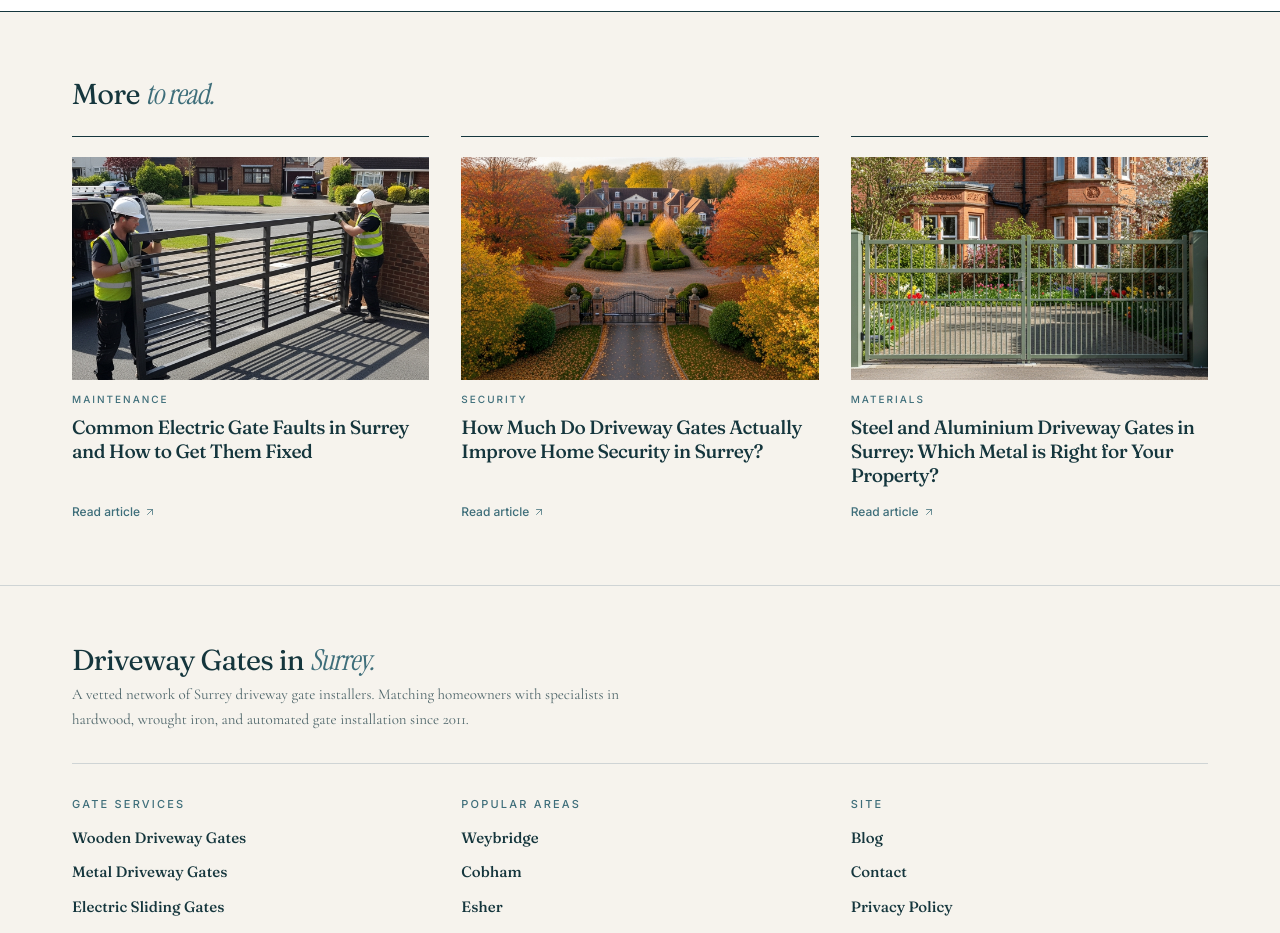
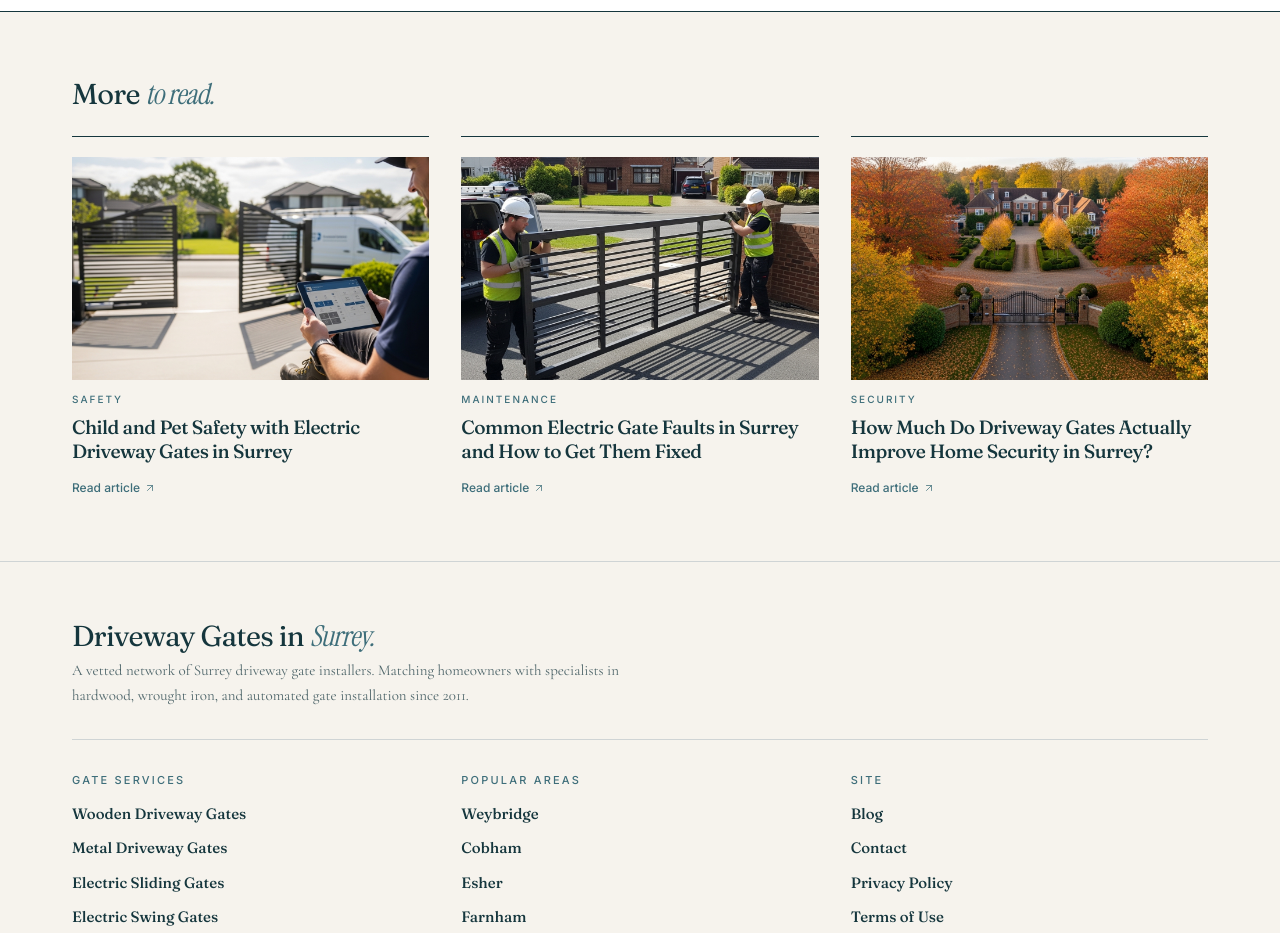
Before and after one commit to nahadgur/drivewaygatessurrey, a Next.js app: page /blog/aerial-view-driveway-gate-design-surrey-estates/ in a window 1280 px wide. Shown: the part 4460-5393 px from the top of the page. Built offline with nearby package versions, Linux system fonts and the light colour scheme.

Commit message:
content: add electric-gate-child-and-pet-safety-surrey spoke

```diff
--- a/data/blog.ts
+++ b/data/blog.ts
@@ -743,11 +743,64 @@ const articleJ: BlogArticle = {
   ],
 };
 
+const articleK: BlogArticle = {
+  slug: 'electric-gate-child-and-pet-safety-surrey',
+  title: 'Child and Pet Safety with Electric Driveway Gates in Surrey',
+  metaTitle: 'Electric Gate Child and Pet Safety Surrey | 2026 Guide',
+  metaDescription: 'How to keep children and pets safe around an automated driveway gate in Surrey. Safety edges, photocells, force limiting, soft close, the BS EN 12453 requirement, and the manual override explained.',
+  category: 'Safety',
+  publishDate: '2026-06-23',
+  featuredImage: '/images/gates/gate-automation-commissioning-tablet-installer.png',
+  excerpt: 'An automated gate is a powerful machine that moves close to where children play and pets roam. With the right safety systems and a few household habits, the risk is very low. Here is what keeps a Surrey family gate safe.',
+  content: [
+    { type: 'p', text: 'An automated driveway gate is a heavy machine that opens and closes in the part of the property where children play and pets come and go. For most Surrey families this is the entrance they use several times a day, often with young children in the car or a dog underfoot. A correctly specified and commissioned gate is designed to detect a person or animal in its path and stop before any harm is done, but that protection depends on the safety systems being present, calibrated, and maintained. This guide explains the systems that keep a family gate safe, the standard that governs them, and the household habits that matter just as much as the hardware.' },
+    { type: 'p', text: 'The reassuring point to start with is that a gate installed and commissioned to the correct standard, by an installer who carries the right test equipment, is a low-risk feature of a home. The incidents that have occurred in the UK have almost always involved gates with absent or wrongly adjusted safety systems. The way to keep your family safe is to insist on a properly commissioned installation and to understand how it protects the people and animals around it.' },
+    { type: 'h2', text: 'The Safety Systems That Protect Children and Pets' },
+    { type: 'p', text: 'A family gate relies on several layers of protection that work together. No single device is relied upon on its own, which is why a properly specified gate remains safe even if one element is briefly compromised.' },
+    { type: 'list', items: [
+      'Safety edges: pressure-sensitive strips on the leading face of each gate leaf that stop and reverse the gate the moment they touch an obstruction, including a small child or a pet.',
+      'Photocells: infrared beams across the opening that hold the gate open, or reverse it, if anything breaks the beam while the gate is closing.',
+      'Force limiting: the motor control is set so the impact force at the leading edge stays within safe limits, so even a missed contact is gentle rather than crushing.',
+      'Soft close and soft start: the gate slows as it approaches the closed position rather than slamming, which reduces both the impact and the risk of a trapped finger or paw.',
+      'Manual override: a key release that disconnects the motor so the gate can be moved by hand in a power cut or an emergency.',
+    ]},
+    { type: 'p', text: 'Photocells deserve particular attention where children are involved. A single beam set at adult waist height will not detect a toddler or a crouching child, so a compliant installation protects the opening at low level as well. Ask your installer to confirm the photocell heights are set to catch a small child, not just a standing adult.' },
+    { type: 'h2', text: 'The BS EN 12453 Force Requirement' },
+    { type: 'p', text: 'BS EN 12453 is the standard that governs the safe operation of powered gates in the UK, and the part that matters most for child and pet safety is the force limit at the leading edge. A gate that can trap a person against a fixed structure must be set so the impact force is measured and held within defined limits, rather than left at whatever the motor is capable of delivering. This is not something an installer can judge by eye. It requires a calibrated force measurement device, a process of testing and adjustment, and a written record of the readings at handover.' },
+    { type: 'p', text: 'Before you engage anyone to install or service a family gate, ask two direct questions: do you carry a force tester, and will you give me a written commissioning record. An installer who cannot answer yes to both is not in a position to commission your gate to the standard, and you should not let them work on a gate that children and pets pass through every day. The detail of what the standard requires and how to verify it is covered in our [BS EN 12453 commissioning guide](/blog/gate-installer-commissioning-bs-en-12453-surrey/).' },
+    { type: 'external-link', href: 'https://www.hse.gov.uk/work-equipment-machinery/electric-gates.htm', text: 'HSE guidance on the safety of powered gates', source: 'Health and Safety Executive', rel: 'noopener noreferrer' },
+    { type: 'h2', text: 'Supervising Children and Animals Near a Moving Gate' },
+    { type: 'p', text: 'Safety systems are designed to catch the moment a person or animal is in the wrong place, but they are a backstop, not a substitute for supervision. The habits that keep a family safe are simple and worth establishing from the day the gate is commissioned.' },
+    { type: 'list', items: [
+      'Never let children play on, around, or near the gate or its opening arc. A gate is not a swing or a climbing frame, and children should understand it is off limits.',
+      'Keep remote controls and key fobs out of the reach of children so the gate cannot be operated as a toy.',
+      'Watch the gate complete its travel before driving through, and keep children and pets inside the car or well clear of the opening until it has stopped.',
+      'Walk dogs through the opening on a lead rather than letting them run ahead or linger in the gate path.',
+      'Teach older children that the photocells and safety edges are protection of last resort, not something to test deliberately.',
+    ]},
+    { type: 'p', text: 'For a county with a high proportion of family homes on generous plots, where the gate is part of daily life, these habits become second nature quickly. They are no different in principle from teaching children to be careful around a garage door or any other powered domestic machine.' },
+    { type: 'h2', text: 'The Manual Override and Power Cuts' },
+    { type: 'p', text: 'Every automated gate includes a manual release that disconnects the motor and allows the gate to be moved by hand. This matters for safety in two situations: a power cut that leaves the gate stuck, and any emergency where the gate needs to be opened or closed immediately without waiting for the motor. The release is operated with a key, and the method varies between motor brands. Your installer should demonstrate it at handover and the procedure should be written in your handover pack. Make sure every adult in the household knows where the key is kept and how to use the release before you need it in a hurry.' },
+    { type: 'p', text: 'It is worth practising the manual release once so it is familiar. A release you have used calmly in daylight is far easier to operate than one you are reaching for in the dark during an emergency. Keep the release key somewhere accessible to adults but not to children.' },
+    { type: 'h2', text: 'Keeping the Gate Safe Over Time' },
+    { type: 'p', text: 'Safety is not a one-time setting applied at installation. Safety edges wear, photocell alignment drifts, and motor torque rises as mechanical parts age, all of which can quietly erode the protection the gate was commissioned with. An annual service by a competent engineer should include re-testing of the force limits and the safety sensor response, not just lubrication and a visual check. Ask your service engineer explicitly whether force testing is part of the service, because many routine visits do not include it. Our [gate maintenance guide](/blog/electric-gate-maintenance-surrey/) sets out what a thorough annual service should cover.' },
+    { type: 'p', text: 'A gate is also one element of overall property security, and the same closed gate that keeps a vehicle safe also keeps a young child from wandering toward the road. The balance between the security benefit and the family safety considerations is worth thinking through together, and our guide to [driveway gates and home security in Surrey](/blog/driveway-gates-home-security-surrey/) covers the wider picture.' },
+    { type: 'external-link', href: 'https://www.gatesafe.org/', text: 'Gate Safe charity advice on automated gate safety', source: 'Gate Safe', rel: 'noopener noreferrer' },
+    { type: 'cta' },
+    { type: 'related-articles', articles: [
+      { slug: 'gate-installer-commissioning-bs-en-12453-surrey', title: 'BS EN 12453 and Your Electric Gate: What Surrey Homeowners Need to Know', category: 'Safety' },
+      { slug: 'electric-gate-maintenance-surrey', title: 'Electric Gate Maintenance in Surrey: What Your Annual Service Should Cover', category: 'Maintenance' },
+      { slug: 'driveway-gates-home-security-surrey', title: 'How Much Do Driveway Gates Actually Improve Home Security in Surrey?', category: 'Security' },
+    ]},
+  ],
+};
+
 export const blogArticles: BlogArticle[] = [
   article1, article2, article3, article4, article5,
   article6, article7, article8, article9, article10,
   articleA, articleB, articleC, articleD, articleE,
   articleF, articleG, articleH, articleI, articleJ,
+  articleK,
 ];
 
 export function getArticleBySlug(slug: string): BlogArticle | undefined {
```
